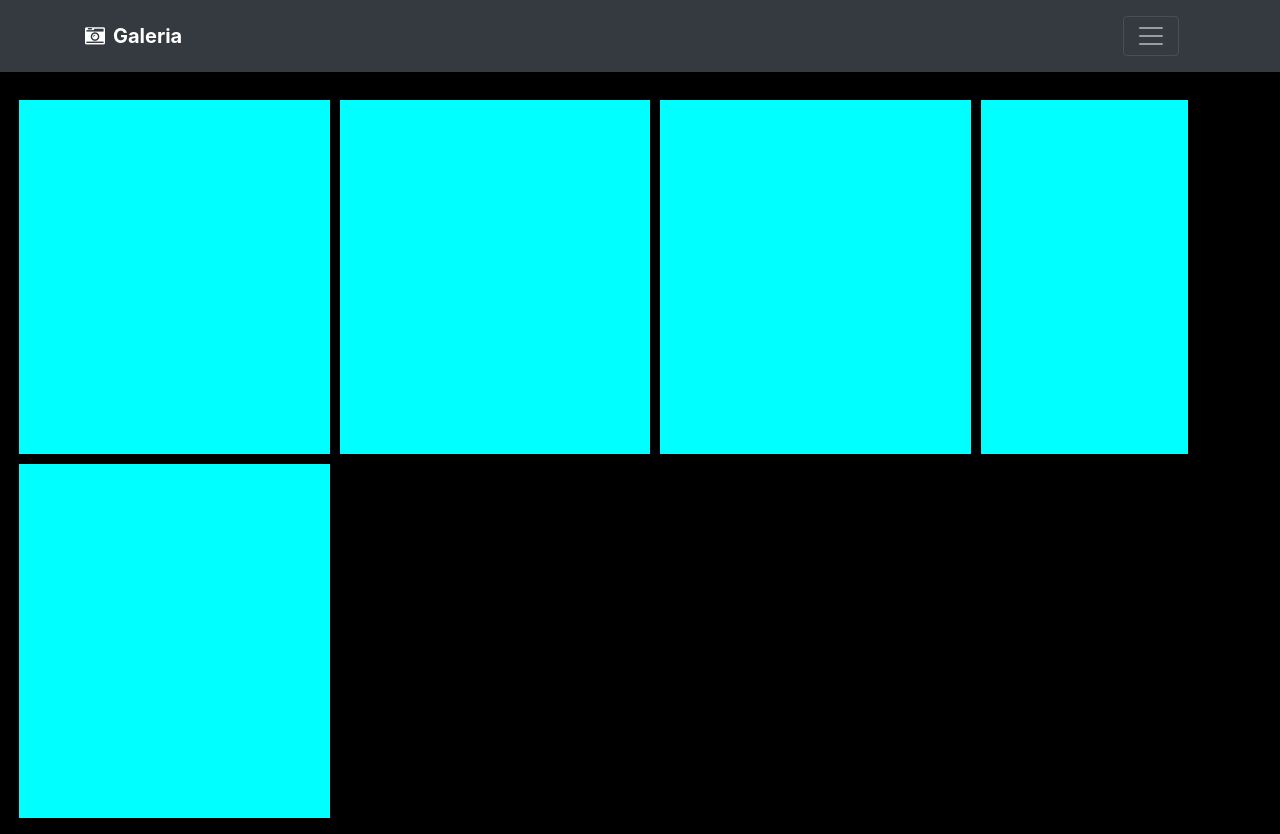
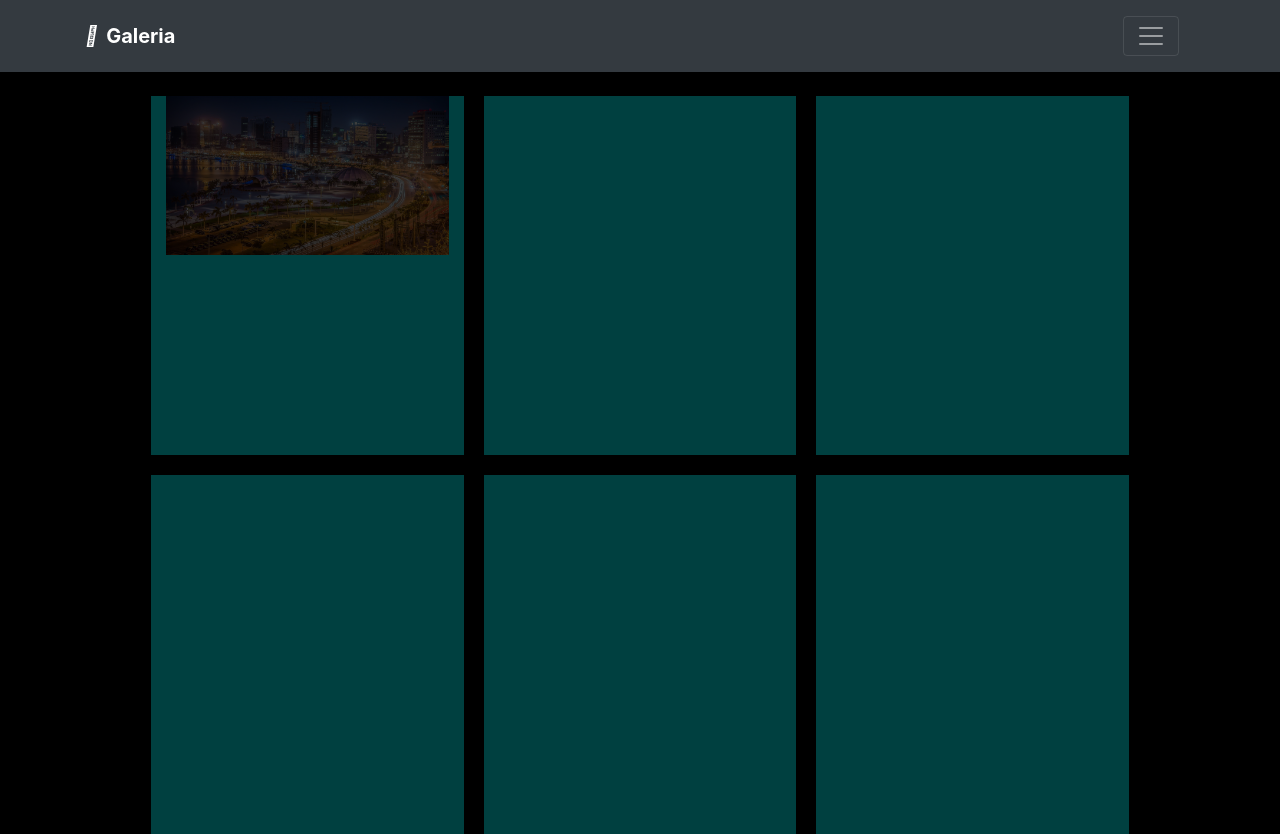
Before and after one commit to yuransimao/Galeria, a website built with webpack: page src/index.html in a window 1280 px wide. Built offline with nearby package versions, Linux system fonts and the light colour scheme; files whose address does not match are found by name.

Commit message:
Galery update

```diff
--- a/src/Pages/Galery/Galery.html
+++ b/src/Pages/Galery/Galery.html
@@ -8,6 +8,7 @@
 
 <div class="wrapper-galery  ">
     <div class=" col-12 col-md-6 col-lg-3 galery-img">
+        <img src="../../Imgs/Luanda1.jpg " class="img-fluid"width="1200">
 
     </div>
     <div class=" col-12 col-md-6 col-lg-3 galery-img">
@@ -16,7 +17,10 @@
     <div class=" col-12 col-md-6 col-lg-3 galery-img">
 
     </div>
-    <div class=" col-12 col-md-6 col-lg-2 galery-img">
+    <div class=" col-12 col-md-6 col-lg-3 galery-img">
+
+    </div>
+    <div class=" col-12 col-md-6 col-lg-3 galery-img">
 
     </div>
     <div class=" col-12 col-md-6 col-lg-3 galery-img">
--- a/src/Pages/Templates/header.html
+++ b/src/Pages/Templates/header.html
@@ -3,7 +3,7 @@
 
     <div class="container d-flex justify-content-between">
         <a href="#" class="navbar-brand d-flex align-items-center">
-            <i class="fa fa-camera-retro"></i>
+          <i class="fa-duotone fa-camera-retro"></i>
             <strong class="pl-2">Galeria</strong>
         </a>
         <nav class="navbar navbar-dark bg-dark">
--- a/src/Scss/custom.scss
+++ b/src/Scss/custom.scss
@@ -1,25 +1,29 @@
-*{
-    user-select:none;
-    box-sizing:border-box;
-    flex-wrap:wrap;
-
+* {
+    user-select: none;
+    box-sizing: border-box;
+    flex-wrap: wrap;
 }
 
-body{
-    background:black;
+body {
+    background: black;
 }
 
-.wrapper-galery{
+.wrapper-galery {
+    display: flex;
+    justify-content: center;
+    height: 598px;
+    max-width: 100%;
+    gap: 20px;
 
-    display:flex;
-    height:598px;
-    max-width:100%;
-    gap:10px;
-    padding:4px;
+    .galery-img {
+        background: aqua;
+        height: 60%;
+        filter: opacity(25%);
+        zoom: normal;
 
-    .galery-img{
-        background:aqua;
-        height:60%;
-
+        &:hover {
+            filter: opacity(100%);
+            zoom: unset;
+        }
     }
 }
```
Also changed, not shown: 1 other file.
